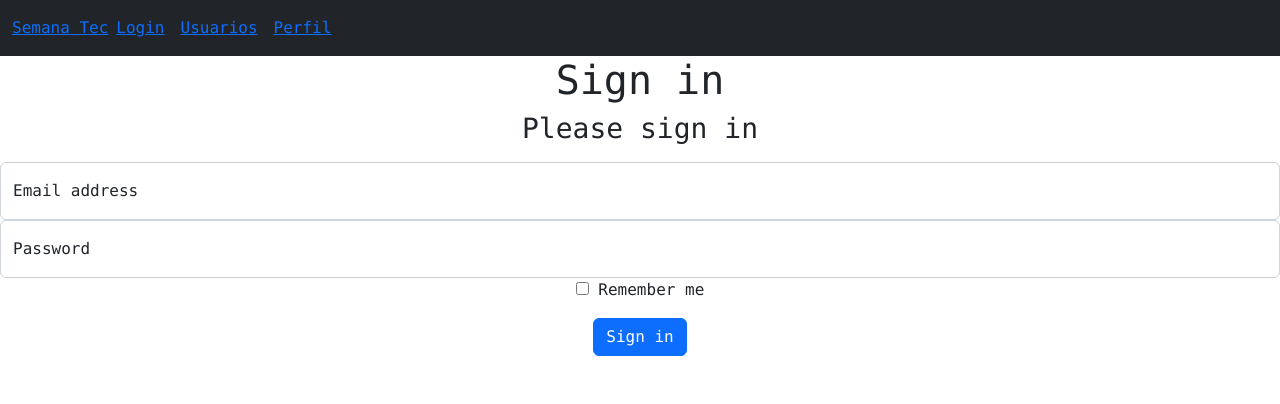
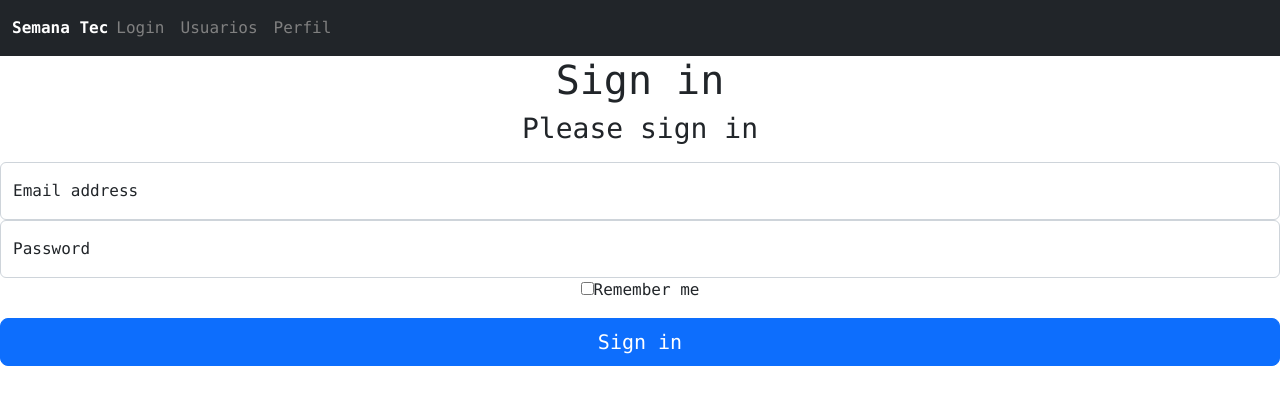
Before and after one commit to mfem442/sem-tec-2, a React (Create React App) app in the folder frontend/my-app/: page /login in a window 1280 px wide. Shown: the top 404 px of the page. Built offline with nearby package versions, Linux system fonts and the light colour scheme; no server answers.

Commit message:
Editar LoginPage

```diff
--- a/frontend/my-app/src/App.css
+++ b/frontend/my-app/src/App.css
@@ -11,6 +11,6 @@
   padding: 0;
 }
 
-.navbar-nav > a.active{
+.link{
   color: '#FFFFFF'
 }
--- a/frontend/my-app/src/App.js
+++ b/frontend/my-app/src/App.js
@@ -5,6 +5,9 @@ import Login from './pages/Login';
 import Profile from './pages/Profile';
 import UserPage from './pages/UserPage';
 import MainPage from './pages/MainPage';
+import { NavLink } from "react-router-dom";
+
+
 
 function Topbar(){
   let location = useLocation
@@ -13,9 +16,11 @@ function Topbar(){
     <header>
       <nav className="navbar navbar-expand navbar-dark bg-dark sticky-top" aria-label="Second navbar example">
         <div className="container-fluid">
-          <a  className="nav-link" >
-            <Link to='/'>Semana Tec</Link>
-          </a>
+            <Link className="nav-link" to='/' style={{
+              fontWeight: "bold",
+              textDecoration: 'none',
+              color: "white"
+            }}>Semana Tec</Link>
           <button className="navbar-toggler" type="button" data-bs-toggle="collapse" data-bs-target="#navbarsExample02" aria-controls="navbarsExample02" aria-expanded="false" aria-label="Toggle navigation">
             <span className="navbar-toggler-icon"></span>
           </button>
@@ -23,19 +28,25 @@ function Topbar(){
           <div className="collapse navbar-collapse" id="navbarsExample02">
             <ul className="navbar-nav me-auto">
               <li className="nav-item">
-                <a  className="nav-link" >
-                  <Link to='/login'>Login</Link>
-                </a>
+                  <Link className="nav-link" to='/login'
+                  style={{
+                    textDecoration: 'none',
+                    color: 'gray'
+                  }}>Login</Link>
               </li>
               <li className="nav-item">
-                <a  className="nav-link" >
-                  <Link to='/users'>Usuarios</Link>
-                </a>
+                  <Link className="nav-link" to='/users'
+                  style={{
+                    textDecoration: 'none',
+                    color: 'gray'
+                  }}>Usuarios</Link>
               </li>
                 <li className="nav-item">
-                  <a  className="nav-link" >
-                    <Link to='/profile'>Perfil</Link>
-                  </a>
+                    <Link className="nav-link" to='/profile'
+                    style={{
+                      textDecoration: 'none',
+                      color: 'gray'
+                    }}>Perfil</Link>
               </li>
             </ul>
           </div>
--- a/frontend/my-app/src/pages/Login.js
+++ b/frontend/my-app/src/pages/Login.js
@@ -1,24 +1,68 @@
-import React, { useState } from 'react';
-import { Link } from "react-router-dom";
-import { useRef } from 'react';
-import { API_URL } from '../config';
+import React from "react";
+import { useLocation, useNavigate } from "react-router-dom";
+import { useRef } from "react";
+import { API_URL } from "../config";
 
 function Login() {
-    const email = useRef("")
-    const password = useRef("")
-    function submitLogin(e){
+	const location = useLocation();
+	const urlParams = new URLSearchParams(location.search);
+	const navigate = useNavigate();
+	const email = useRef("");
+	const password = useRef("");
+	function submitLogin(e) {
 		e.preventdefault();
-        console.log(email.current.value)
-        console.log(password.current.value)
-        fetch(API_URL+"/token", {
+		let successful = false;
+		fetch(API_URL + "/token", {
 			method: "POST",
 			body: new URLSearchParams({
-            'username':email.current.value,
-            'password': password.current.value,
-          }).then((data) => console.log(data))
+				username: email.current.value,
+				password: password.current.value,
+			}),
 		})
-        alert("Login exitoso")
-
+			.then((data) => {
+				if (data.status === 200) {
+					successful = true;
+				}
+				return data.json();
+			})
+			.then((data) => {
+				if (data.status === 200) {
+					successful = true;
+				}
+				return data.json();
+			})
+			.then((data) => {
+				if (successful) {
+					localStorage.setItem("token", data.access_token);
+					fetch(API_URL + "/users/me/", {
+						headers: {
+							Authorization: "Bearer " + data.access_token,
+						},
+					})
+						.then((data) => {
+							return data.json();
+						})
+						.then((data) => {
+							fetch(
+								"https://api.github.com/users/" +
+									data.github_user
+							)
+								.then((data) => data.json())
+								.then((data) => {
+									localStorage.setItem(
+										"userData",
+										JSON.stringify(data)
+									);
+									setUserData(data);
+									setToken(localStorage.getItem("token"));
+									navigate(urlParams.get("next") || "/");
+								});
+						});
+				} else {
+					throw new Error(data.detail);
+				}
+			})
+			.catch((data) => alert(data));
 	}
 	return (
 		<>
@@ -27,26 +71,39 @@ function Login() {
 				<h1 className="h3 mb-3 fw-normal">Please sign in</h1>
 
 				<div className="form-floating">
-      <input ref = {email} type="email" className="form-control" id="floatingInput" placeholder="name@example.com"/>
+					<input
+						ref={email}
+						type="email"
+						className="form-control"
+						id="floatingInput"
+						placeholder="name@example.com"
+					/>
 					<label for="floatingInput">Email address</label>
 				</div>
+
 				<div className="form-floating">
-      <input ref = {password} type="password" className="form-control" id="floatingPassword" placeholder="Password"/>
+					<input
+						ref={password}
+						type="password"
+						className="form-control"
+						id="floatingPassword"
+						placeholder="Password"
+					/>
 					<label for="floatingPassword">Password</label>
 				</div>
 
 				<div className="checkbox mb-3">
 					<label>
-        <input type="checkbox" value="remember-me"/> Remember me
+						<input type="checkbox" value="remember-me" />
+						Remember me
 					</label>
 				</div>
-    <Link to = "/">
-      <button type="button" className="btn btn-primary">Sign in</button>
-      </Link>
+
+				<button className="w-100 btn btn-lg btn-primary" type="submit">
+					Sign in
+				</button>
 			</form>
-
 		</>
-
 	);
 }
 
```
Lines whose indentation alone changed are shown as unchanged.
